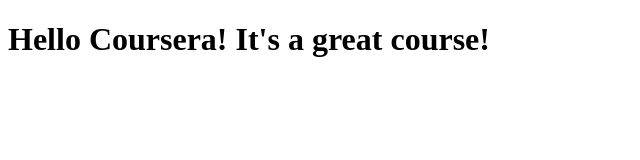
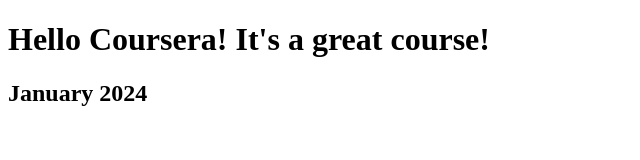
Before and after one commit to ardonaghy/coursera-test, a plain HTML site: page site/index.html in a window 1280 px wide. Shown: the whole page, without its empty margins (0-640 px from the left). Drawn offline with Linux system fonts and the light colour scheme.

Commit message:
Addition to page content

```diff
--- a/site/index.html
+++ b/site/index.html
@@ -7,5 +7,6 @@
 </head>
 <body>
 <h1>Hello Coursera! It's a great course!</h1>
+<h2>January 2024</h2>
 </body>
 </html>
```
